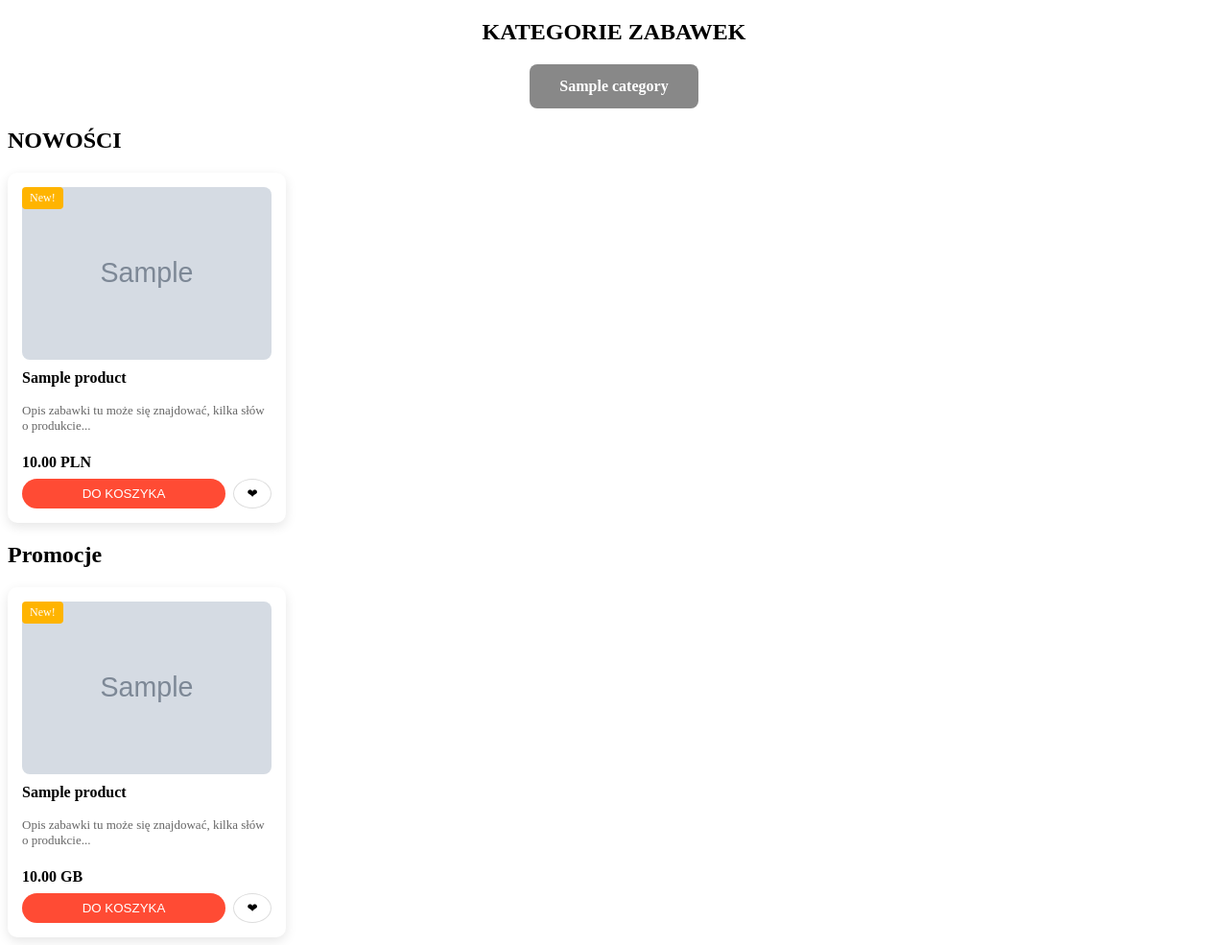
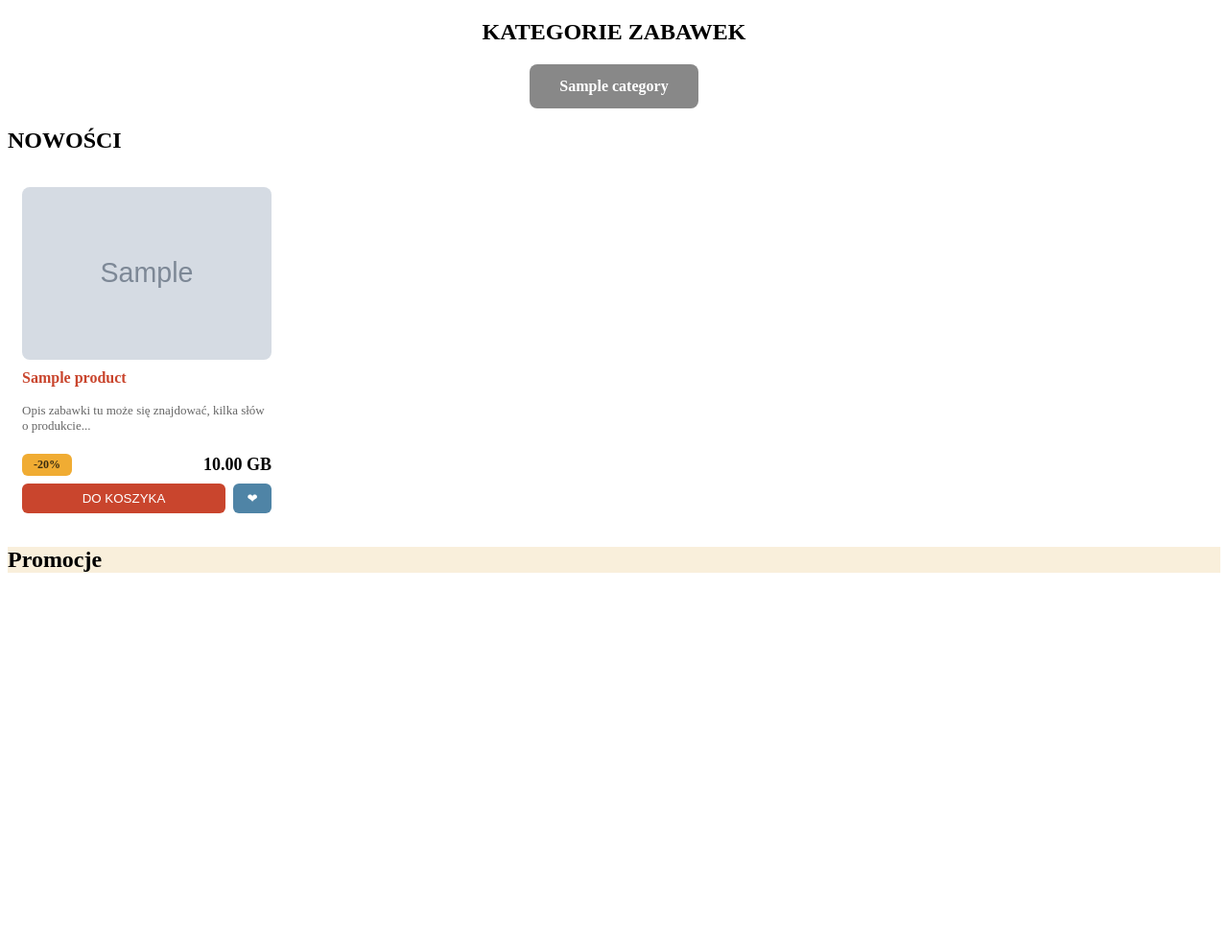
Before and after one commit to adrian77792/Project_4, a Django app: page / in a window 1280 px wide. Shown: the whole page at 96% size. After the commit the page ends 597 px from the top, so only its background shows below. Run offline with Django 5.2, Linux system fonts and the light colour scheme; tables that the repository leaves empty hold one stand-in row (values such as "Sample post"); grey boxes marked "Sample" are stand-in pictures.

Commit message:
Add more products, include discount information, and conditionally display discount details with styling

```diff
--- a/core/static/core/products.css
+++ b/core/static/core/products.css
@@ -7,10 +7,7 @@
   .product-card {
     position: relative;
     width: 260px;
-    background: #fff;
-    border-radius: 10px;
     padding: 15px;
-    box-shadow: 0 4px 12px rgba(0,0,0,.1);
     display: flex;
     flex-direction: column;
   }
@@ -26,14 +23,16 @@
     position: absolute;
     left: 15px;
     top: 15px;
-    background: #ffb400;
-    color: #fff;
+    background: #F0AC33;
+    color: #392C11;
     font-size: 12px;
+    font-weight: 800;
     padding: 4px 8px;
     border-radius: 4px;
   }
 
   .product-name {
+    color: #C9452D;
     margin: 10px 0 4px;
   }
 
@@ -58,7 +57,9 @@
 
   .price {
     font-weight: 700;
-    color: #000;
+    font-size: 18px;
+    color: 392C11;
+
   }
 
   .product-actions {
@@ -68,18 +69,44 @@
 
   .btn-primary {
     flex: 1;
-    background: #ff4b34;
+    background: #C9452D;
     color: #fff;
     border: none;
     padding: 8px 10px;
-    border-radius: 20px;
+    border-radius: 6px;
     cursor: pointer;
   }
 
   .btn-secondary {
     width: 40px;
-    background: #fff;
-    border: 1px solid #ddd;
-    border-radius: 50%;
+    background: #4F84A6;
+    color: #fff;
+    border: none;
+    padding: 8px 10px;
+    border-radius: 6px;
     cursor: pointer;
   }
+
+  .product-price-row {
+    display: flex;
+    align-items: center;
+    gap: 10px;
+  }
+
+  .price-box {
+    margin-left: auto; /* priorytet do prawej strony */
+    display: flex;
+    align-items: center;
+    gap: 8px;
+  }
+
+  .discount-box {
+    background-color: #F0AC33;
+    min-width: 40px;
+    text-align: center;
+    color: #392C11;
+    font-size: 12px;
+    font-weight: 800;
+    padding: 4px 6px;
+    border-radius: 6px;
+  }
--- a/core/static/core/style.css
+++ b/core/static/core/style.css
@@ -22,3 +22,11 @@
       left: 100vw; /* do końca ekranu */
     }
   }
+
+  .bg-cream {
+    background-color: #F9EFDB; /* krem */
+  }
+
+  .bg-white {
+    background-color: #ffffff;
+  }
--- a/core/templates/core/index.html
+++ b/core/templates/core/index.html
@@ -25,9 +25,11 @@
 
 <h2>NOWOŚCI</h2>
 <div class="products">
-  {% for p in products %}
+  {% for p in latest_products %}
   <div class="product-card">
-    <div class="badge">New!</div>
+    {% if p.discount %}
+      <div class="badge">DISCOUNT!</div>
+    {% endif %}
 
     {% if p.main_image %}
       <img src="{{ p.main_image.url }}" alt="{{ p.name }}">
@@ -41,10 +43,15 @@
     </p>
 
     <div class="product-price-row">
-      {% if p.old_price %}
-        <span class="old-price">{{ p.old_price }} PLN</span>
-      {% endif %}
-      <span class="price">{{ p.price }} PLN</span>
+      <div class="discount-box">-20%</div>
+      <div class="price-box">
+        {% if p.discount %}
+          <span class="old-price">{{ p.price }} GB</span>
+          <span class="price">{{ p.discounted_price }} GB</span>
+        {% else %}
+          <span class="price">{{ p.price }} GB</span>
+        {% endif %}
+      </div>
     </div>
 
     <div class="product-actions">
@@ -55,11 +62,13 @@
   {% endfor %}
 </div>
 
-<h2>Promocje</h2>
-<div class="products">
-  {% for p in products %}
-  <div class="product-card">
-    <div class="badge">New!</div>
+<h2 class="bg-cream">Promocje</h2>
+<div class="bg-cream products">
+  {% for p in discounted_products %}
+  <div class="bg-cream product-card">
+    {% if p.discount %}
+      <div class="badge">DISCOUNT!</div>
+    {% endif %}
 
     {% if p.main_image %}
       <img src="{{ p.main_image.url }}" alt="{{ p.name }}">
--- a/core/views.py
+++ b/core/views.py
@@ -1,14 +1,42 @@
 from django.shortcuts import render, get_object_or_404
-from products.models import Product
-from products.models import Category
+from products.models import Product, Category
 
 
-def home(request):
+
+"""def home(request):
     products = Product.objects.all()
     for p in products:
         if p.discount:
             p.discounted_price = p.price - (p.price * p.discount / 100)
-    categories = Category.objects.all()[:4]
+    categories = Category.objects.all()[:6]
     print (categories)
     return render(request, "core/index.html",
-                  {"products":products, "categories":categories})
+                  {"products":products, "categories":categories})"""
+
+
+def home(request):
+    products = list(Product.objects.all())
+
+
+    latest_products = sorted(products, key=lambda p: p.id, reverse=True)[:4]
+
+
+    discounted_products = []
+    for p in products:
+        if p.discount:
+            try:
+                p.discounted_price = p.price - (p.price * p.discount / 100)
+                discounted_products.append(p)
+            except TypeError:
+                pass  # zabezpieczenie gdyby price/discount były None
+
+    discounted_products = discounted_products[:4]
+
+
+    categories = list(Category.objects.all()[:6])
+
+    return render(request, "core/index.html", {
+        "latest_products": latest_products,
+        "discounted_products": discounted_products,
+        "categories": categories,
+    })
```
Also changed, not shown: media/products/main/barbie-szafa-marzen-30-domek-do-zabawy-z-lalka-i-akcesoriami-7818097.webp (added), media/products/main/barbie-tornado-tanczacy-kon-zabawka-interaktywna-7818098.webp (added).
